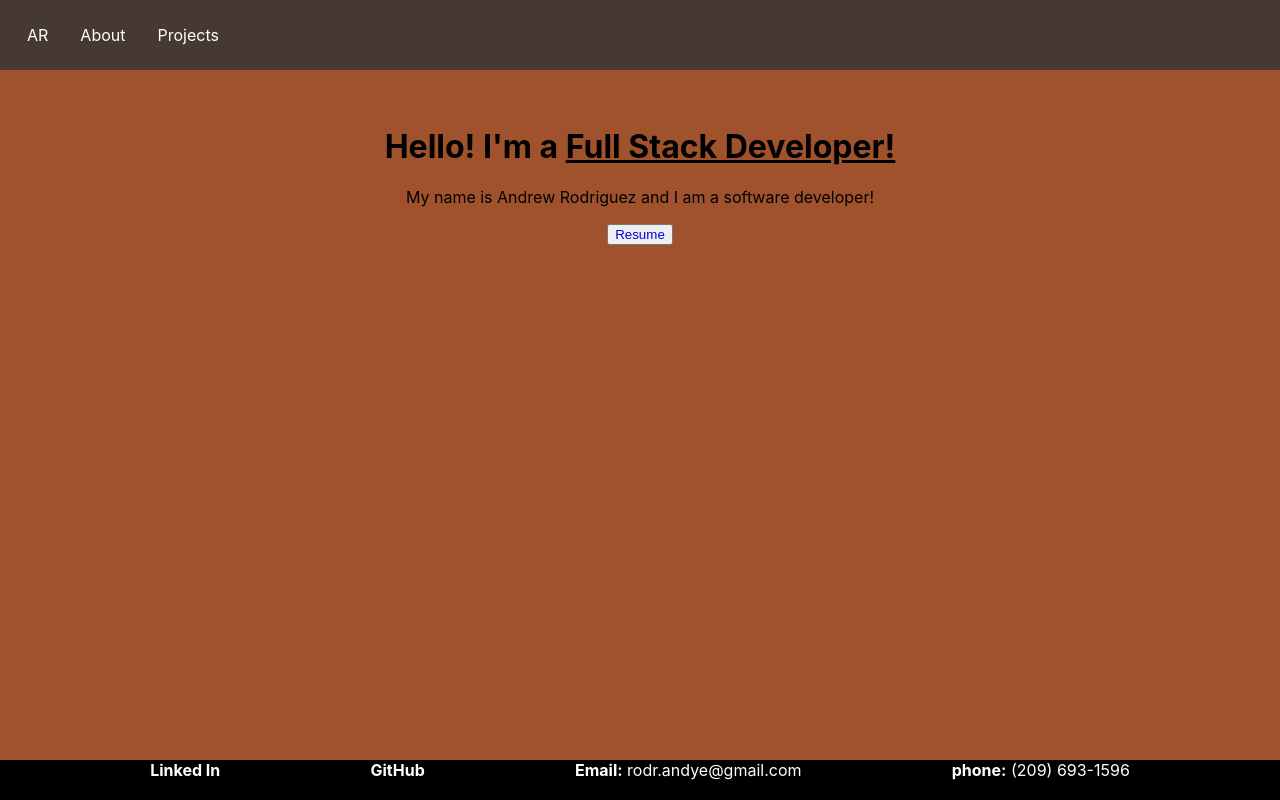
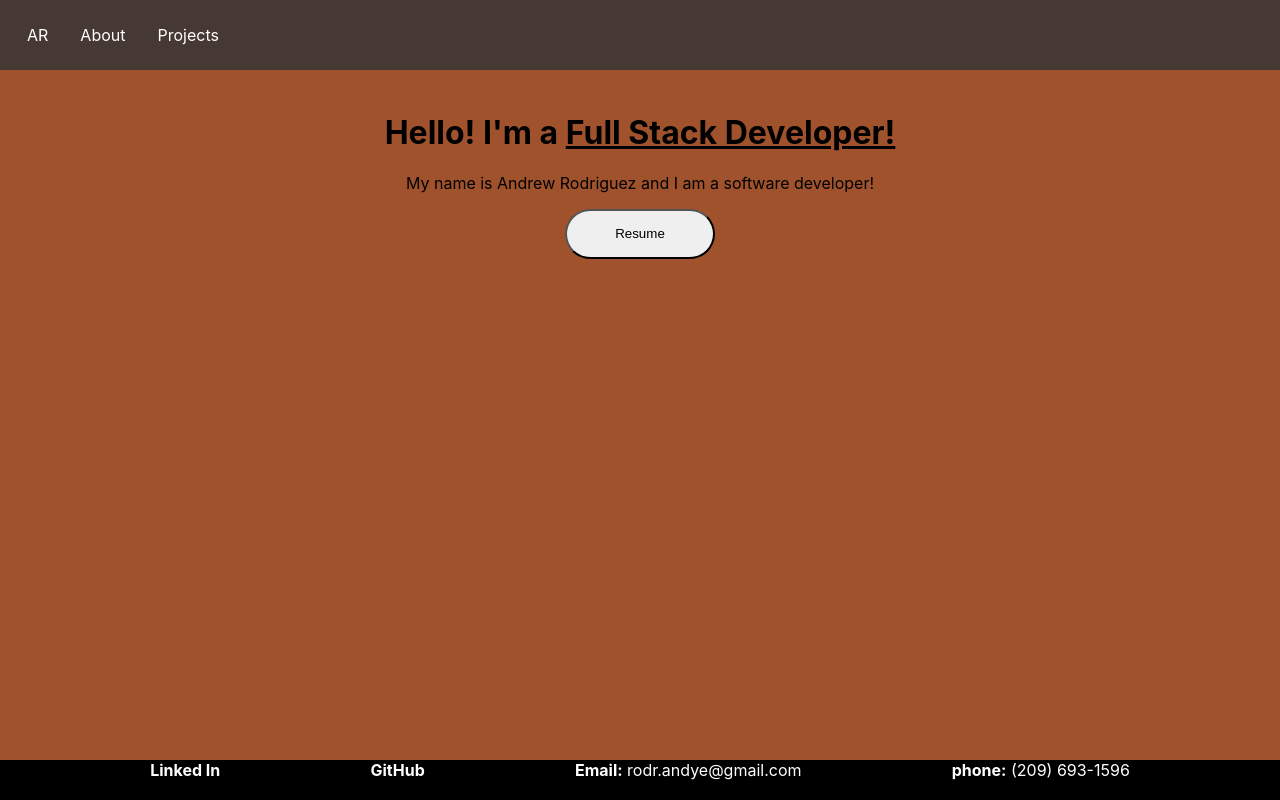
Before and after one commit to Andyrod209/Andyrod209.github.io, a React (Create React App) app: page / in a window 1280 px wide. Built offline with nearby package versions, Linux system fonts and the light colour scheme.

Commit message:
Minor changes...

```diff
--- a/src/pages/HomePage/HomePage.css
+++ b/src/pages/HomePage/HomePage.css
@@ -1,3 +1,5 @@
-.home a{
-    text-decoration: none;
+.home button{
+    width: 150px;
+    height: 50px;
+    border-radius: 40px;
 }
--- a/src/pages/HomePage/HomePage.js
+++ b/src/pages/HomePage/HomePage.js
@@ -8,8 +8,9 @@ const HomePage = () => {
           <h1>Hello! I'm a <u>Full Stack Developer!</u></h1>
 
             <p class="home-text">My name is Andrew Rodriguez and I am a software developer!</p>
-
-            <button><a href={process.env.PUBLIC_URL + "extraFiles/Rodriguez_Resume.pdf"} target="_blank">Resume</a></button>
+            <form action={process.env.PUBLIC_URL + "extraFiles/Rodriguez_Resume.pdf"} target='_blank'>
+              <button type="submit">Resume</button>
+            </form>
         </div> );
 }
 
```
